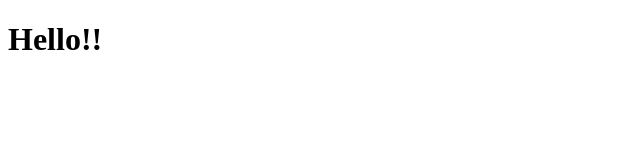
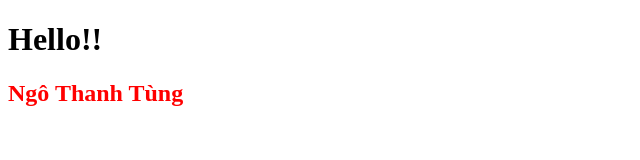
Before and after one commit to thanhtung0902/hhhh, a plain HTML site: page index.html in a window 1280 px wide. Shown: the whole page, without its empty margins (0-640 px from the left). Drawn offline with Linux system fonts and the light colour scheme.

Commit message:
two commit

```diff
--- a/index.html
+++ b/index.html
@@ -8,5 +8,6 @@
 </head>
 <body>
     <h1>Hello!!</h1>
+    <h2 style="color: red;">Ngô Thanh Tùng</h2>
 </body>
 </html>
```
